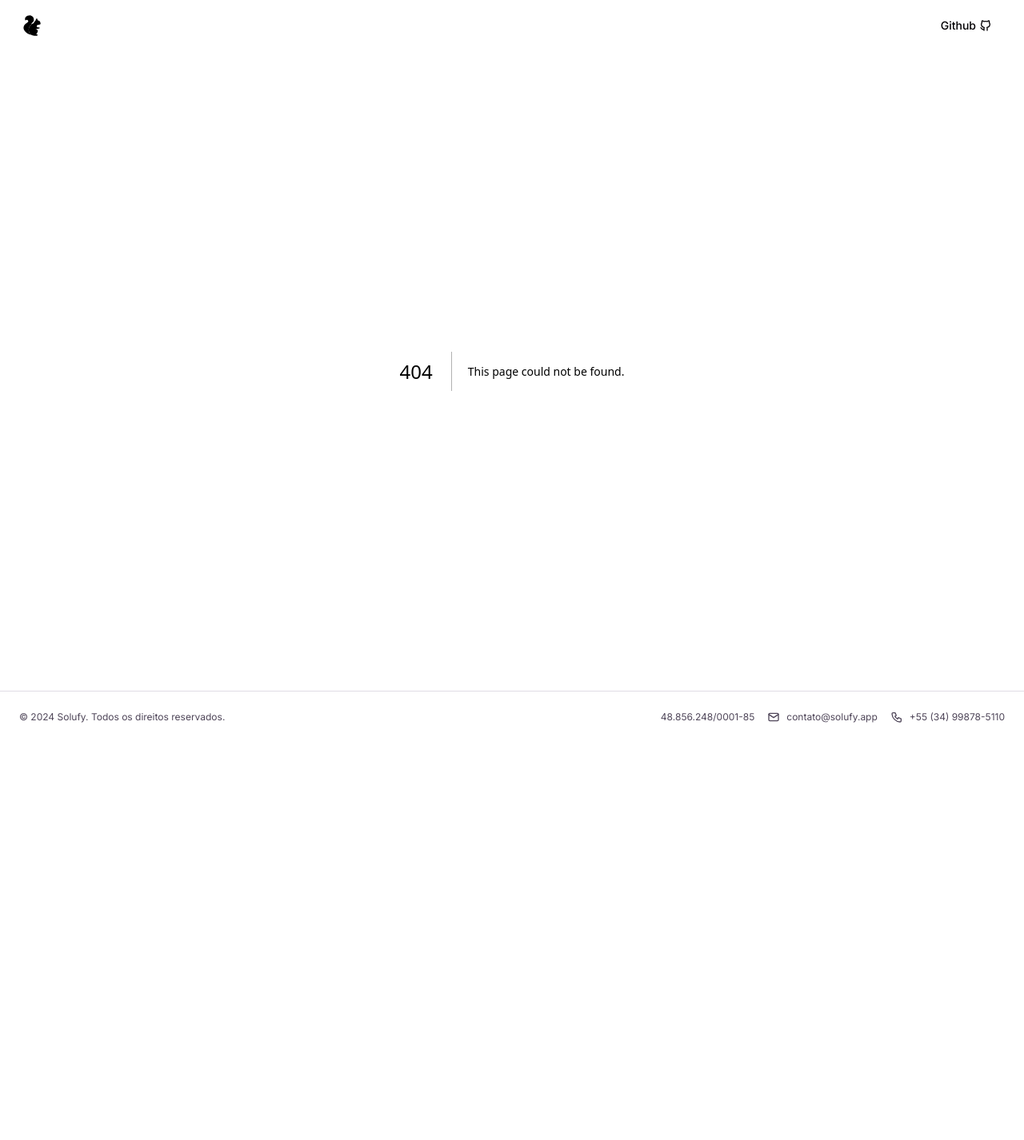
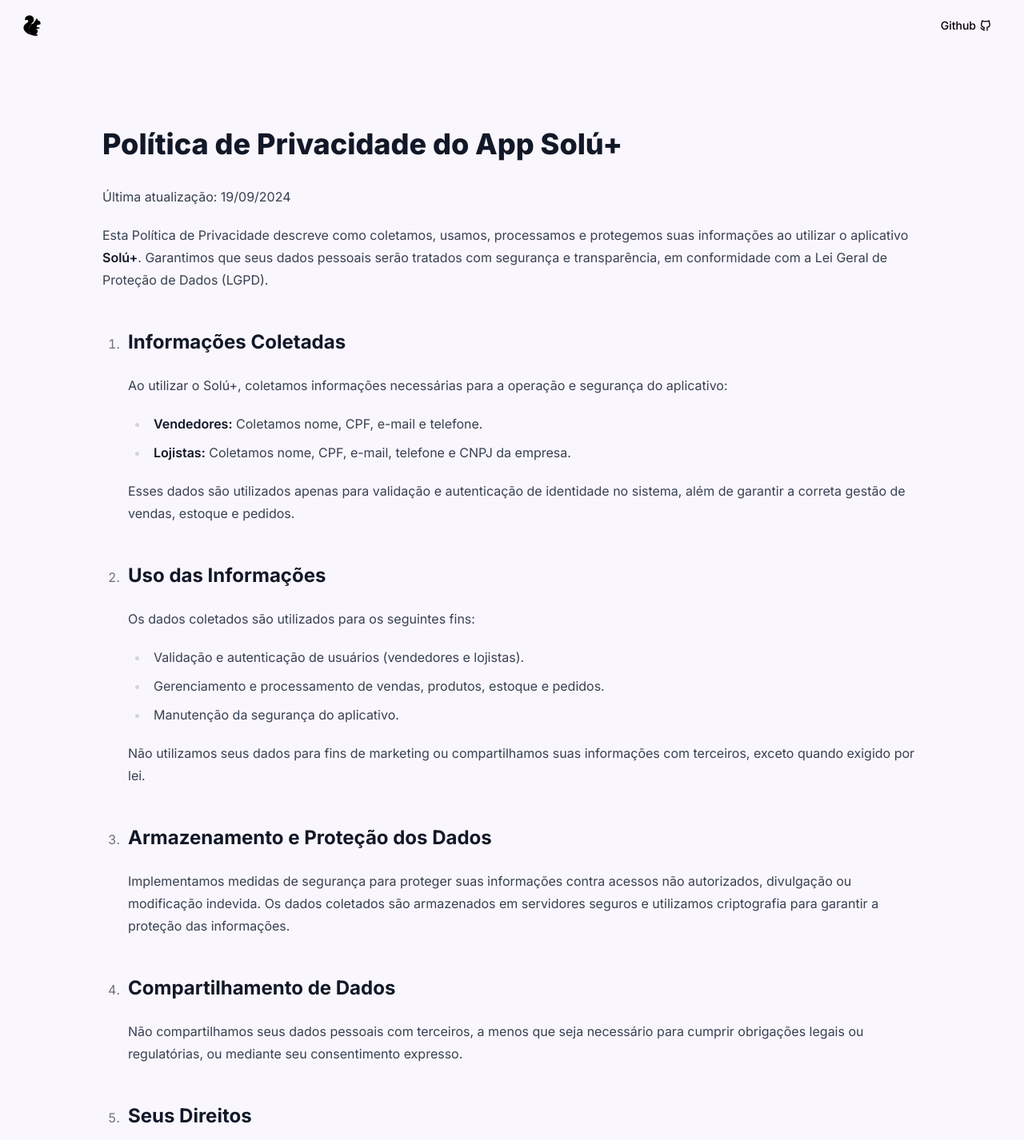
Before and after one commit to solufyapp/solufy-website, a Next.js app: page /solumais/privacy in a window 1280 px wide. Before the commit this address had no page. Shown: the top 1426 px of the page at 80% size. Before the commit the page ends 929 px from the top, so only its background shows below. Built offline with nearby package versions, Linux system fonts and the light colour scheme.

Commit message:
feat: privacy policy page for solumais

```diff
--- /dev/null
+++ b/src/app/solumais/privacy/page.tsx
@@ -0,0 +1,138 @@
+import Link from "next/link";
+
+export default function PrivacyPolicyPage() {
+	return (
+		<main className="mx-5 py-24">
+			<section className="prose mx-auto max-w-5xl">
+				<h1>Política de Privacidade do App Solú+</h1>
+
+				<p>Última atualização: 19/09/2024</p>
+
+				<p>
+					Esta Política de Privacidade descreve como coletamos, usamos,
+					processamos e protegemos suas informações ao utilizar o aplicativo{" "}
+					<strong>Solú+</strong>. Garantimos que seus dados pessoais serão
+					tratados com segurança e transparência, em conformidade com a Lei
+					Geral de Proteção de Dados (LGPD).
+				</p>
+
+				<ol>
+					<li>
+						<h2>Informações Coletadas</h2>
+
+						<p>
+							Ao utilizar o Solú+, coletamos informações necessárias para a
+							operação e segurança do aplicativo:
+						</p>
+
+						<ul>
+							<li>
+								<strong>Vendedores:</strong> Coletamos nome, CPF, e-mail e
+								telefone.
+							</li>
+							<li>
+								<strong>Lojistas:</strong> Coletamos nome, CPF, e-mail, telefone
+								e CNPJ da empresa.
+							</li>
+						</ul>
+
+						<p>
+							Esses dados são utilizados apenas para validação e autenticação de
+							identidade no sistema, além de garantir a correta gestão de
+							vendas, estoque e pedidos.
+						</p>
+					</li>
+
+					<li>
+						<h2>Uso das Informações</h2>
+
+						<p>Os dados coletados são utilizados para os seguintes fins:</p>
+
+						<ul>
+							<li>
+								Validação e autenticação de usuários (vendedores e lojistas).
+							</li>
+							<li>
+								Gerenciamento e processamento de vendas, produtos, estoque e
+								pedidos.
+							</li>
+							<li>Manutenção da segurança do aplicativo.</li>
+						</ul>
+
+						<p>
+							Não utilizamos seus dados para fins de marketing ou compartilhamos
+							suas informações com terceiros, exceto quando exigido por lei.
+						</p>
+					</li>
+
+					<li>
+						<h2>Armazenamento e Proteção dos Dados</h2>
+
+						<p>
+							Implementamos medidas de segurança para proteger suas informações
+							contra acessos não autorizados, divulgação ou modificação
+							indevida. Os dados coletados são armazenados em servidores seguros
+							e utilizamos criptografia para garantir a proteção das
+							informações.
+						</p>
+					</li>
+
+					<li>
+						<h2>Compartilhamento de Dados</h2>
+
+						<p>
+							Não compartilhamos seus dados pessoais com terceiros, a menos que
+							seja necessário para cumprir obrigações legais ou regulatórias, ou
+							mediante seu consentimento expresso.
+						</p>
+					</li>
+
+					<li>
+						<h2>Seus Direitos</h2>
+
+						<p>Em conformidade com a LGPD, você tem o direito de:</p>
+
+						<ul>
+							<li>Acessar suas informações pessoais.</li>
+							<li>Corrigir ou atualizar seus dados.</li>
+							<li>
+								Solicitar a exclusão de suas informações pessoais, caso não
+								sejam mais necessárias para os fins descritos.{" "}
+								<Link
+									className="text-blue-500 visited:text-purple-500"
+									href="/solumais/delete-account"
+								>
+									Saiba mais
+								</Link>
+							</li>
+						</ul>
+					</li>
+
+					<li>
+						<h2>Alterações na Política de Privacidade</h2>
+
+						<p>
+							Podemos atualizar esta Política de Privacidade periodicamente.
+							Quaisquer alterações serão notificadas aos usuários por meio do
+							aplicativo ou por e-mail, e a data da última atualização será
+							ajustada no início desta página.
+						</p>
+					</li>
+
+					<li>
+						<h2>Contato</h2>
+
+						<p>
+							Se você tiver dúvidas sobre esta Política de Privacidade ou sobre
+							o uso de seus dados, entre em contato conosco:
+						</p>
+
+						<ul>
+							<li>E-mail: contato@solufy.app</li>
+						</ul>
+					</li>
+				</ol>
+			</section>
+		</main>
+	);
+}
```
